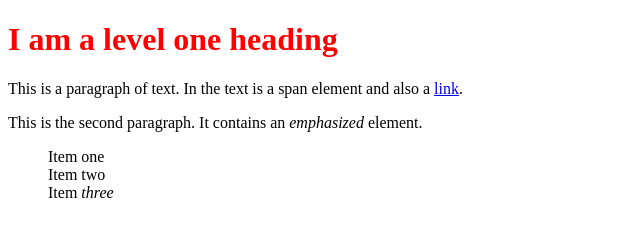
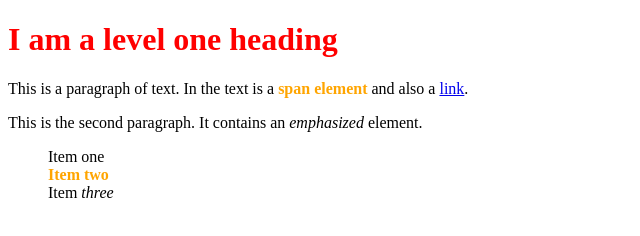
Before and after one commit to kmucher/3120-HTML-Tutorial, a plain HTML site: page started-with-CSS/index.html in a window 1280 px wide. Shown: the whole page, without its empty margins (0-640 px from the left). Drawn offline with Linux system fonts and the light colour scheme.

Commit message:
-exercise changing-behavior

```diff
--- a/started-with-CSS/index.html
+++ b/started-with-CSS/index.html
@@ -9,14 +9,14 @@
 
     <h1>I am a level one heading</h1>
 
-    <p>This is a paragraph of text. In the text is a <span>span element</span>
+    <p>This is a paragraph of text. In the text is a <span class="special">span element</span>
 and also a <a href="https://example.com">link</a>.</p>
 
     <p>This is the second paragraph. It contains an <em>emphasized</em> element.</p>
 
     <ul>
         <li>Item <span>one</span></li>
-        <li>Item two</li>
+        <li class="special">Item two</li>
         <li>Item <em>three</em></li>
     </ul>
 
--- a/started-with-CSS/styles.css
+++ b/started-with-CSS/styles.css
@@ -5,3 +5,8 @@ h1 {
 li {
     list-style-type: none;
 }
+/* I did not do the li/span addition because it was pointless */
+.special {
+    color: orange;
+    font-weight: bold;
+}
```
